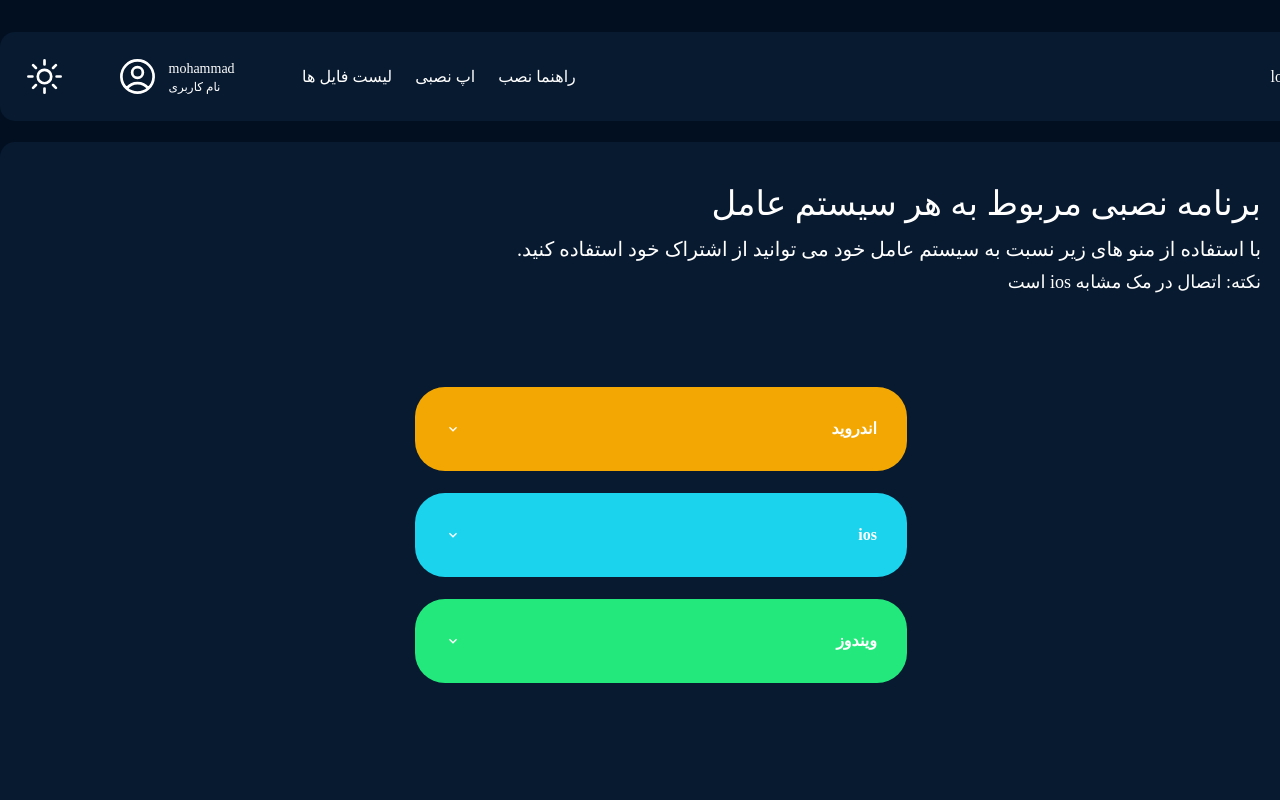
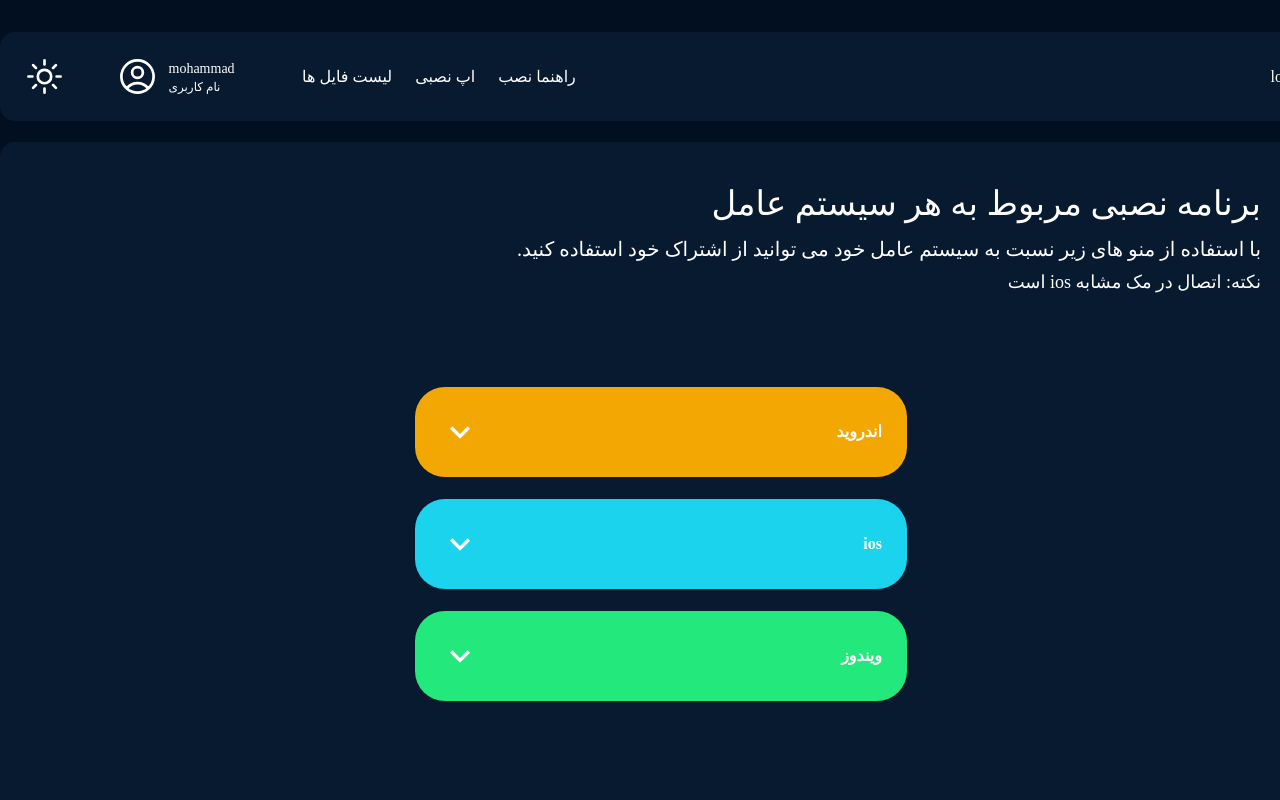
Before and after one commit to Erfanmah7/speed-vpn, a React (Vite) app: page /installationguide in a window 1280 px wide. Shown: the top 800 px of the page. Built offline with nearby package versions, Linux system fonts and the light colour scheme; a web font is replaced by a local one.

Commit message:
add combobox

```diff
--- a/src/pages/InstallationGuide.jsx
+++ b/src/pages/InstallationGuide.jsx
@@ -25,7 +25,7 @@ function InstallationGuide() {
             className="w-[492px] flex justify-center items-center flex-col"
             allowMultiple
           >
-            <AccordionItem className="p-[30px] w-[492px] bg-[#F3A702] rounded-[30px]">
+            <AccordionItem className="p-[25px] w-[492px] bg-[#F3A702] rounded-[30px]">
               <h2>
                 <AccordionButton className="flex justify-between">
                   <span
@@ -36,7 +36,7 @@ function InstallationGuide() {
                   </span>
 
                   <div className="flex items-center gap-x-3">
-                    <AccordionIcon className="text-right !text-navy-900" />
+                    <AccordionIcon className="text-right !text-white text-[40px]" />
                   </div>
                 </AccordionButton>
               </h2>
@@ -54,7 +54,7 @@ function InstallationGuide() {
               </AccordionPanel>
             </AccordionItem>
 
-            <AccordionItem className="p-[30px] w-[492px] bg-[#1BD3EC] rounded-[30px] mt-[22px]">
+            <AccordionItem className="p-[25px] w-[492px] bg-[#1BD3EC] rounded-[30px] mt-[22px]">
               <h2>
                 <AccordionButton className="flex justify-between">
                   <span
@@ -65,7 +65,7 @@ function InstallationGuide() {
                   </span>
 
                   <div className="flex items-center gap-x-3">
-                    <AccordionIcon className="text-right !text-navy-900" />
+                    <AccordionIcon className="text-right !text-white text-[40px]" />
                   </div>
                 </AccordionButton>
               </h2>
@@ -83,7 +83,7 @@ function InstallationGuide() {
               </AccordionPanel>
             </AccordionItem>
 
-            <AccordionItem className="p-[30px] w-[492px] bg-[#23E87B] rounded-[30px] mt-[22px]">
+            <AccordionItem className="p-[25px] w-[492px] bg-[#23E87B] rounded-[30px] mt-[22px]">
               <h2>
                 <AccordionButton className="flex justify-between">
                   <span
@@ -94,7 +94,7 @@ function InstallationGuide() {
                   </span>
 
                   <div className="flex items-center gap-x-3">
-                    <AccordionIcon className="text-right !text-navy-900" />
+                    <AccordionIcon className="text-right !text-white text-[40px]" />
                   </div>
                 </AccordionButton>
               </h2>
```
